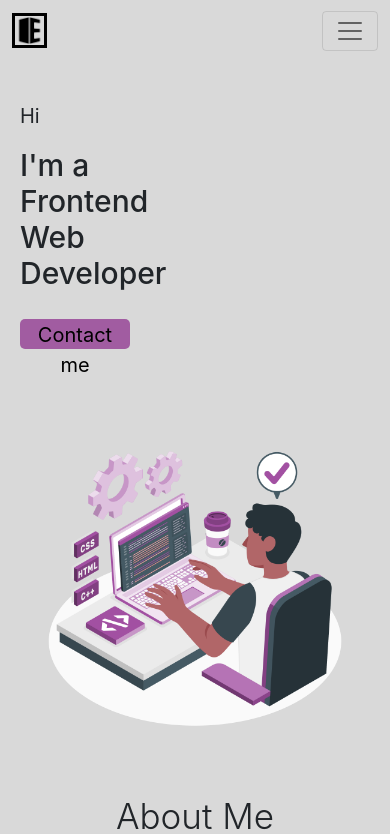
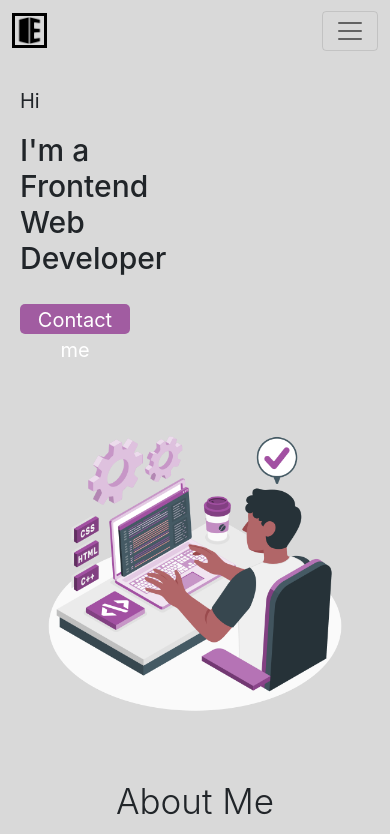
Before and after one commit to Emmaxfans/portfolio, a React (Create React App) app: page / in a window 390 px wide. Shown: the top 834 px of the page. Built offline with nearby package versions, Linux system fonts and the light colour scheme.

Commit message:
little changes

```diff
--- a/src/App.css
+++ b/src/App.css
@@ -50,6 +50,7 @@
   text-align: center;
   font-weight: 400;
   margin-bottom: 10px;
+  /* text-decoration-line: underline; */
 }
 
 
@@ -77,6 +78,7 @@
 .btn1{
   width: 130px;
     background-color: #a15ca1;
+    color: #ffffff;
     height: 40px;
     margin-top: 20px;
     border: none;
@@ -121,7 +123,7 @@
 }
 
 .header-A{
-  padding-top: 60px;
+  padding-top: 120px;
   font-size: 56px;
   font-family: inter;
 }
@@ -188,7 +190,7 @@ a{
   }
 
   .div-1{
-    padding-top: 30px;
+    padding-top: 15px;
     padding-right: 150px;
     padding-top: none;
   }
@@ -198,7 +200,6 @@ a{
       height: 30px;
       border: none;
       border-radius: 5px;
-      color: #000000;
   }
 
   .h-2{
```
